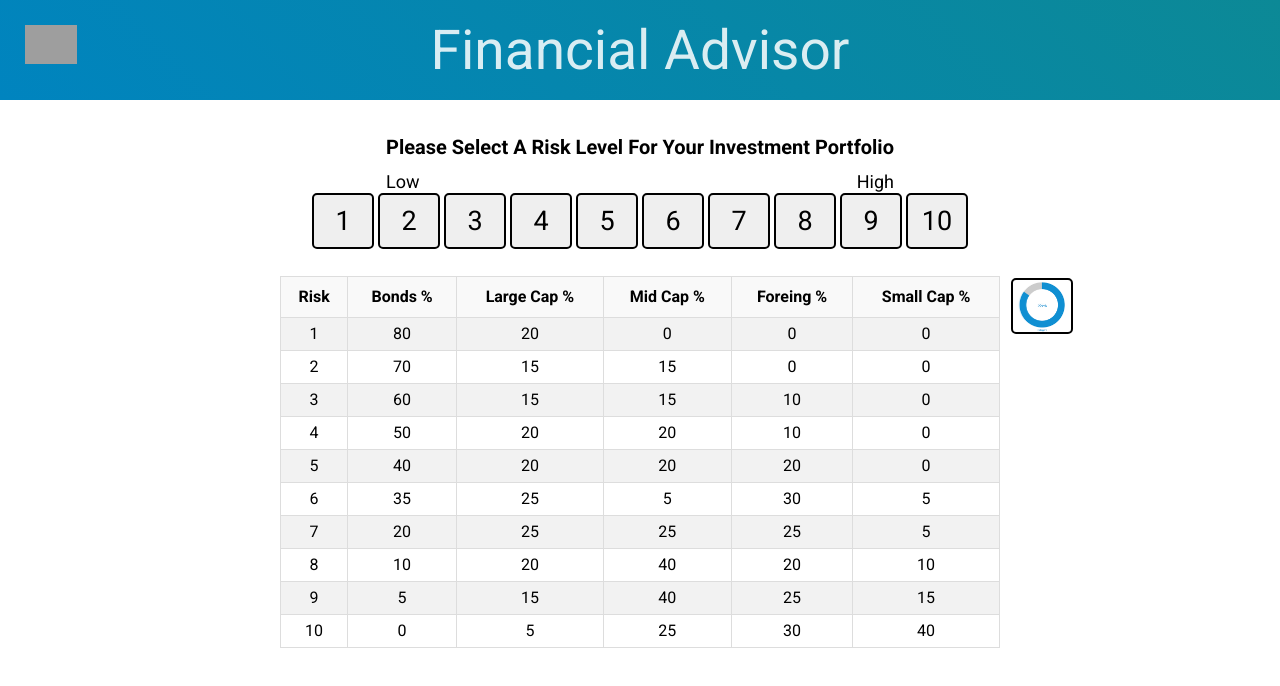
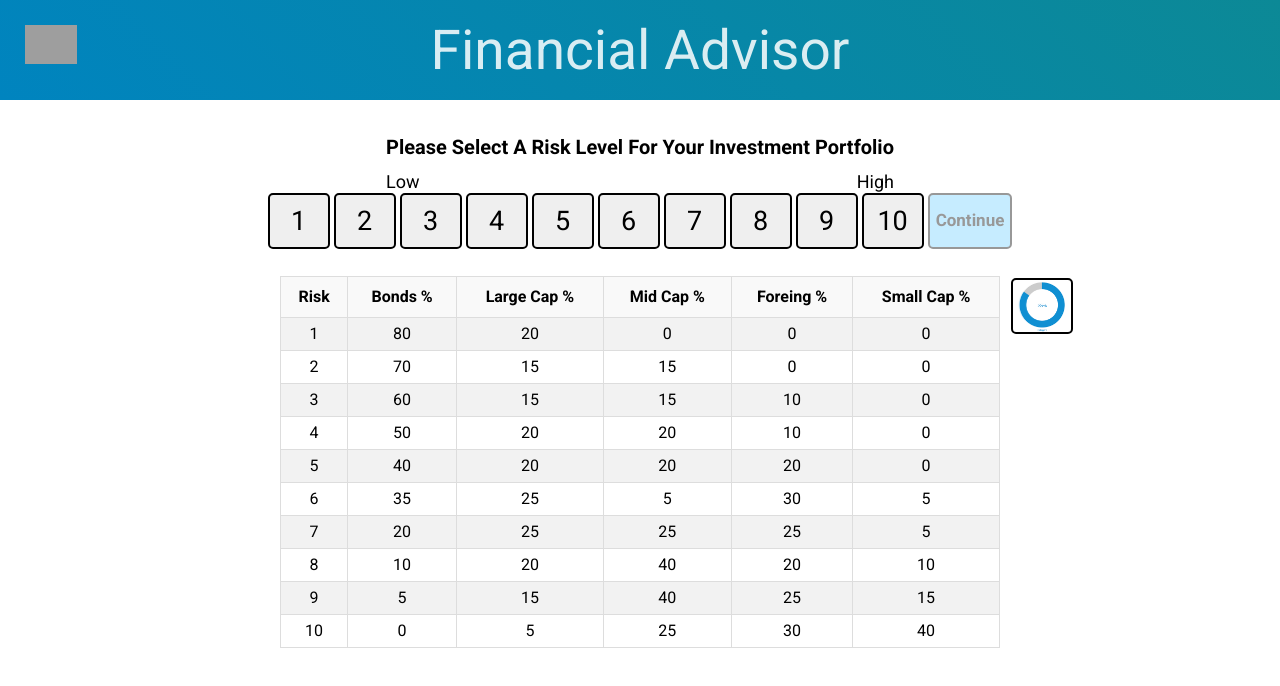
Before and after one commit to aandrade1980/financial-advisor, a React (Create React App) app: page / in a window 1280 px wide. Shown: the top 686 px of the page. Built offline with nearby package versions, Linux system fonts and the light colour scheme; grey boxes are pictures that could not be loaded.

Commit message:
Added continue button

```diff
--- a/src/App.scss
+++ b/src/App.scss
@@ -100,6 +100,16 @@ header {
   }
 }
 
+.risk-selector-button.blue-button {
+  width: fit-content;
+  font-size: 17px;
+  font-weight: 600;
+  background-color: #73d0ff;
+  &:disabled {
+    opacity: 0.4;
+  }
+}
+
 .risk-level-table-container {
   display: flex;
   justify-content: center;
--- /dev/null
+++ b/src/components/Button.js
@@ -0,0 +1,14 @@
+import React from "react";
+
+const Button = ({ onClick, className, text, disabled = true }) => (
+  <button
+    type="button"
+    className={className}
+    onClick={onClick}
+    disabled={disabled}
+  >
+    {text}
+  </button>
+);
+
+export default Button;
--- a/src/components/RiskSelector.js
+++ b/src/components/RiskSelector.js
@@ -6,15 +6,20 @@ import { connect } from "react-redux";
 // Components
 import RiskSelectorHeader from "./RiskSelectorHeader";
 import RiskSelectorButton from "./RiskSelectorButton";
+import Button from "./Button";
 
 class RiskSelector extends Component {
   render() {
     const { riskLevels, selectedRiskLevel } = this.props;
 
+    const handleContinue = () => {
+      // TODO: Show next screen: 'Personalized Portfolio'
+    };
+
     return (
       <div className="risk-selector-container">
         <RiskSelectorHeader title="Please Select A Risk Level For Your Investment Portfolio" />
-        <div>
+        <div style={{ display: "flex" }}>
           {riskLevels && (
             <ul className="risk-selector-buttons-list">
               {riskLevels.map(level => (
@@ -27,6 +32,12 @@ class RiskSelector extends Component {
               ))}
             </ul>
           )}
+          <Button
+            text="Continue"
+            className="risk-selector-button blue-button"
+            onClick={handleContinue}
+            disabled={selectedRiskLevel === 0}
+          />
         </div>
       </div>
     );
```
